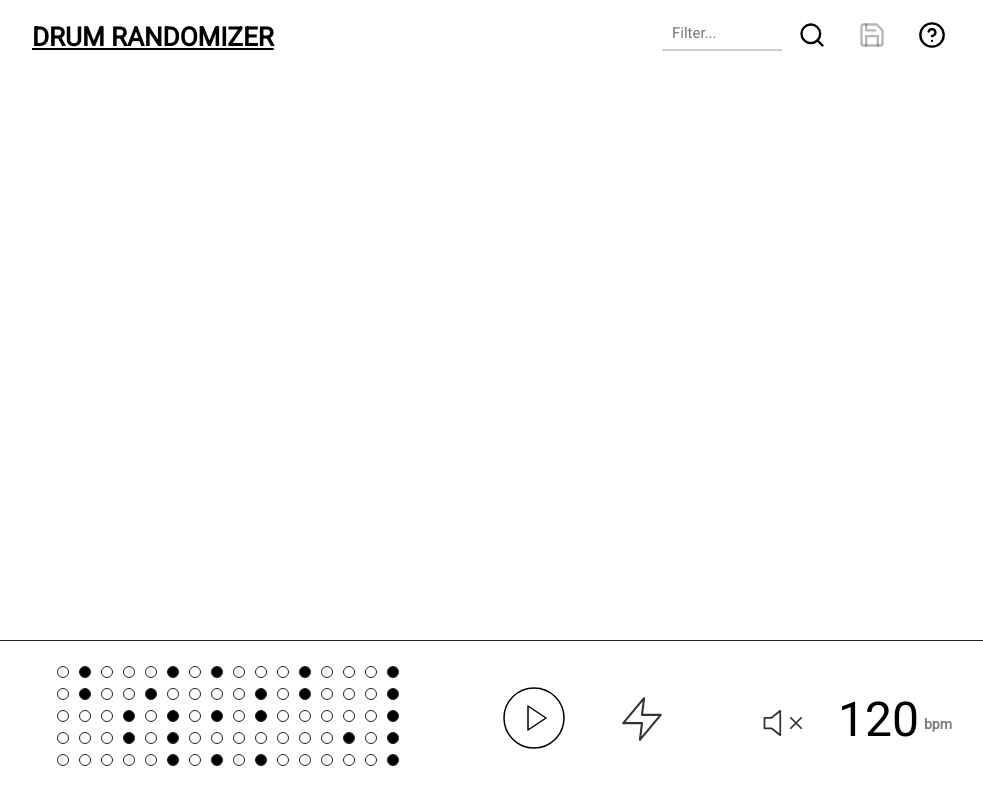
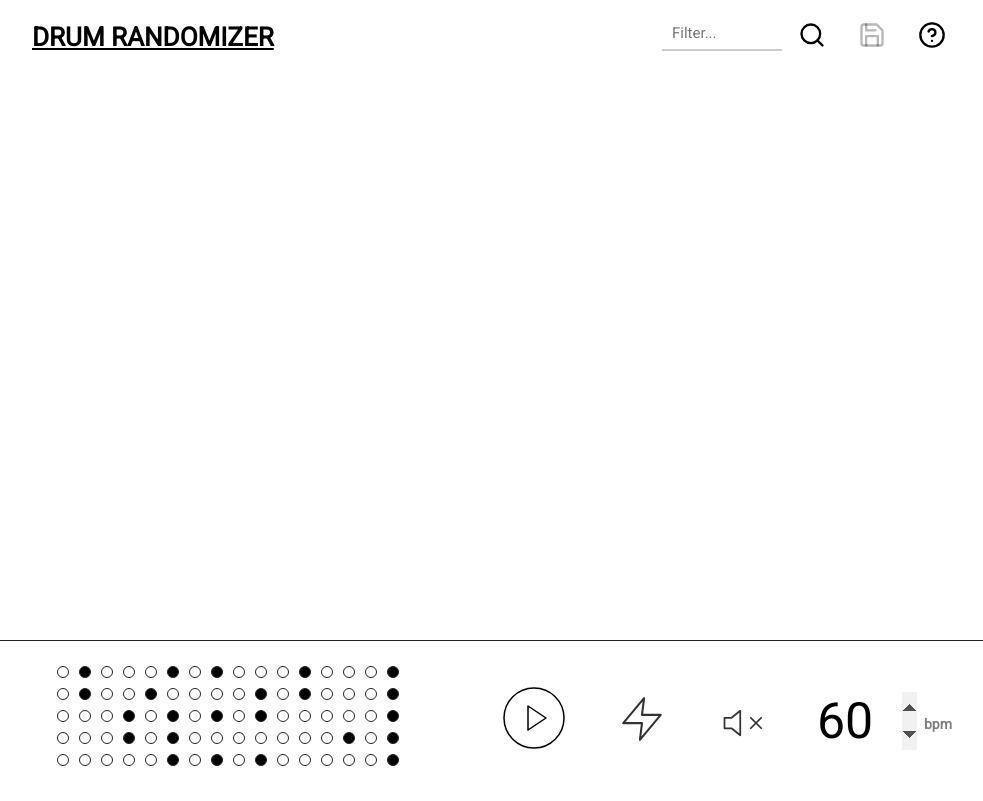
Before and after one commit to vah7id/drum-randomizer, a React (Create React App) app: page / in a window 1280 px wide. Shown: the whole page, without its empty margins (148-1131 px from the left). Built offline with nearby package versions, Linux system fonts and the light colour scheme.

Commit message:
tempo adjustments added

```diff
--- a/src/components/toolbar/index.tsx
+++ b/src/components/toolbar/index.tsx
@@ -17,7 +17,7 @@ const Toolbar = (props: ToolbarProps) => {
 
     // defaults
     const MAX_DRUM_RACK = 5;
-    const DEFAULT_TEMPO = 120;
+    const DEFAULT_TEMPO = 60;
 
     // state hooks
     const [play, triggerPlay] = useState<boolean>(false);
@@ -30,17 +30,8 @@ const Toolbar = (props: ToolbarProps) => {
 
     const playLoop = () => {
         if(elements) {
-            const loop = setInterval(() => {
-
-                // setup the drum racks with sampler
-                const drumRack = setupDrumRack();
-
-                // store the sampler for next usage
-                setSampler(drumRack);
-
-            }, 1000 * 60 / tempo);//TODO timeout has to be based on tempo
-
-            setLoop(loop);
+            // setup the drum racks with sampler
+            setupDrumRack();
         }
     }
 
@@ -54,7 +45,6 @@ const Toolbar = (props: ToolbarProps) => {
 
     const setupDrumRack = () => {
         // by default setup 5 random drum rack to start
-        const tempoToMs = 1000 * 60 / tempo;
 
         const drumRack = new Tone.Sampler({
             C1: `${process.env.REACT_APP_SAMPLES_URL}/${elements[0].destination}`,
@@ -63,28 +53,38 @@ const Toolbar = (props: ToolbarProps) => {
             C4: `${process.env.REACT_APP_SAMPLES_URL}/${elements[3].destination}`,
             C5: `${process.env.REACT_APP_SAMPLES_URL}/${elements[4].destination}`,
         }, () => {
-            // start time of the sampler
-            const startTime = Tone.immediate();
+            // store the sampler for next usage
+            setSampler(drumRack);
+            playSequencer(drumRack);
 
-            // play the racks based on current pattern
-            props.patterns.forEach((pattern, i) => {
-                pattern.forEach((p, idx) => {
-                    if(p === 1) {
-                        console.log(startTime)
-                        drumRack.volume.value = mute ? -100 : 0;
-                        drumRack.triggerAttack(`C${i}`,startTime + (idx * ((60 * 1000 / tempoToMs) / 1000)));
-                    }
-                })
-            });
         }).toDestination();
 
         drumRack.context.resume(); // necessary for Safari
         return drumRack;
     }
 
+    const playSequencer = (drumRack: any) => {
+        const seq = new Tone.Sequence((time, note) => {
+            // play the racks based on current pattern
+            props.patterns.forEach((pattern, i) => {
+                pattern.forEach((p, idx) => {
+                    if(p === 1) {
+                        console.log(tempo)
+                        drumRack.volume.value = mute ? -100 : 0;
+                        drumRack.triggerAttack(`C${i}`,time + (idx * ((60 * 1000 / tempo) / 1000)));
+                    }
+                })
+            });
+            // subdivisions are given as subarrays
+        }, ["C1", "C2", "C3", "C4", "C5"], 60/tempo).start(0);
+        Tone.Transport.start();
+        setLoop(seq);
+    }
+
     const stopLoop = () => {
-        clearInterval(loop);
-        setLoop(null);
+        Tone.Transport.stop();
+        loop.stop();
+        sampler?.disconnect();
     }
 
     const handlePlay = () => {
@@ -103,6 +103,12 @@ const Toolbar = (props: ToolbarProps) => {
         triggerMute(!mute);
         const vol = new Tone.Volume(mute ? 0 : -100);
         Tone.Destination.chain(vol);
+    }
+
+    const handleTempo = (e: any) => {
+        setTempo(e.target.value);
+        loop.stop();
+        playSequencer(sampler);
     }
 
 
@@ -129,7 +135,14 @@ const Toolbar = (props: ToolbarProps) => {
                     {mute ? <FiVolume2 /> : <FiVolumeX />}
                 </button>
                 <span className={'tempo'}>
-                    {tempo} <b>bpm</b>
+                    <input type={'number'}
+                        className={'input-tempo'}
+                        name={'tempo'}
+                        value={tempo.toString()}
+                        onChange={(e) => handleTempo(e)}
+                    />
+                    <span className={'tempo-hint'}></span>
+                    <b>bpm</b>
                 </span>
             </div>
 
--- a/src/resources/styles/index.css
+++ b/src/resources/styles/index.css
@@ -109,6 +109,31 @@ header input[type=text] {
     margin: 40px auto;
 }
 
+.tempo-hint {
+    position: absolute;
+    top: 0;
+    left: 0;
+    width: 90px;
+    height: 80px;
+    background: white;
+    opacity: 0;
+}
+
+input[type=number]::-webkit-inner-spin-button,
+input[type=number]::-webkit-outer-spin-button {
+   opacity: 1;
+}
+
+.input-tempo {
+    position: relative;
+    float: left;
+    margin-top: 0px;
+    width: 100px;
+    font-size: 50px;
+    border: none;
+    outline: none;
+}
+
 .btn-play svg {
     stroke-width: 0.5;
 }
@@ -131,7 +156,7 @@ header input[type=text] {
     font-size: 42px;
     float: left;
     opacity: 0.8;
-    margin: 60px 0px 0 40px;
+    margin: 60px 0 0 0;
 }
 
 .btn-volume svg {
@@ -139,6 +164,7 @@ header input[type=text] {
 }
 
 .tempo {
+    position: relative;
     float: right;
     font-size: 48px;
     margin: 50px 0 0 10px;
```
